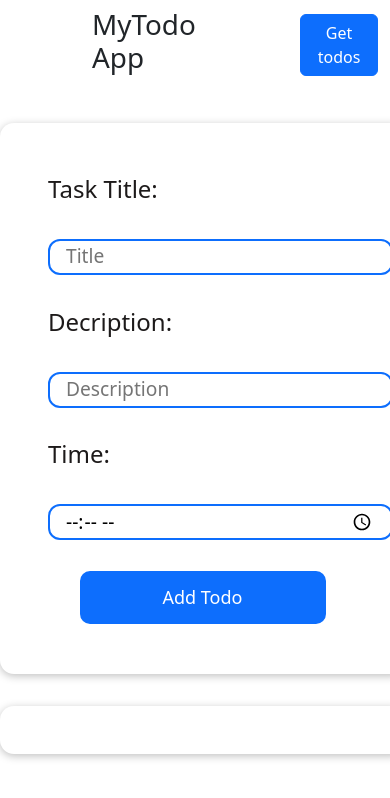
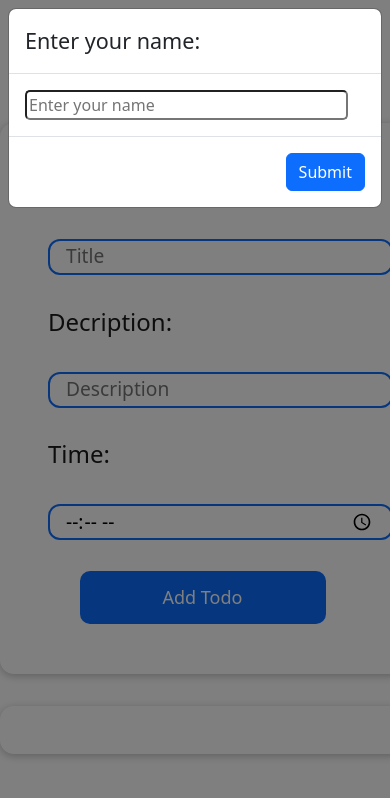
Before and after one commit to Jude-dev46/Todo-App, a React (Create React App) app: page / in a window 390 px wide. Shown: the top 798 px of the page. Built offline with nearby package versions, Linux system fonts and the light colour scheme.

Commit message:
first test

```diff
--- a/src/App.css
+++ b/src/App.css
@@ -1,6 +1,17 @@
+@media (max-width: 425px) {
+  .input {
+    width: 95%;
+    border-radius: 5px;
+  }
+}
+
 @media (max-width: 375px) {
   .header {
     width: 375px;
+  }
+  .input {
+    width: 300px;
+    border-radius: 5px;
   }
 }
 
--- a/src/App.js
+++ b/src/App.js
@@ -1,16 +1,27 @@
-import { useState } from "react";
+import { useState, useRef } from "react";
 import Header from "./components/Header";
 import Input from "./components/Input";
 import List from "./components/List";
 import TodoList from "./components/TodoList";
+import { Button, Container, Modal, Navbar } from "react-bootstrap";
 
 import "bootstrap/dist/css/bootstrap.min.css";
-import { Container, Navbar } from "react-bootstrap";
 import "./App.css";
 
 function App() {
   const [todoList, setTodoList] = useState([]);
+  const [show, setShow] = useState(true);
+  const nameRef = useRef();
+  const [userName, setUserName] = useState("");
 
+  // Getting the username
+  const handleClose = () => {
+    const name = nameRef.current.value;
+    setUserName(name);
+    setShow(false);
+  };
+
+  // Adding new todos
   async function addTodoHandler(inputs) {
     setTodoList((prevTodoList) => {
       return [
@@ -24,8 +35,10 @@ function App() {
         },
       ];
     });
+
+    // Sending todos to the database
     const response = await fetch(
-      "https://react-http-63a8f-default-rtdb.firebaseio.com/todo.json",
+      `https://react-http-63a8f-default-rtdb.firebaseio.com/${userName}.json`,
       {
         method: "POST",
         body: JSON.stringify(inputs),
@@ -40,11 +53,27 @@ function App() {
 
   return (
     <div>
+      <Modal show={show} onHide={handleClose} backdrop="static">
+        <Modal.Header>
+          <Modal.Title>Enter your name:</Modal.Title>
+        </Modal.Header>
+        <Modal.Body>
+          <input
+            type="text"
+            placeholder="Enter your name"
+            className="input"
+            ref={nameRef}
+          />
+        </Modal.Body>
+        <Modal.Footer>
+          <Button onClick={handleClose}>Submit</Button>
+        </Modal.Footer>
+      </Modal>
       <div>
         <Navbar>
           <Container className="header">
             <Header />
-            <List />
+            <List name={userName} />
           </Container>
         </Navbar>
         <div>
--- a/src/components/Input.js
+++ b/src/components/Input.js
@@ -60,7 +60,6 @@ const Input = (props) => {
         .replace(" PM", "");
 
       if (timeString === reminder) {
-        console.log("Reminder");
         setIsPlaying(true);
         audio.play();
       } else {
--- a/src/components/List.js
+++ b/src/components/List.js
@@ -3,15 +3,16 @@ import { Button, Modal } from "react-bootstrap";
 
 import classes from "./List.module.css";
 
-const List = () => {
+const List = (props) => {
   const [show, setShow] = useState(false);
+  const [todo, setTodo] = useState([]);
   const handleClose = () => setShow(false);
+  const userName = props.name;
 
-  const [todo, setTodo] = useState([]);
-
+  // Getting todos from database
   async function handleShow() {
     const req = await fetch(
-      "https://react-http-63a8f-default-rtdb.firebaseio.com/todo.json"
+      `https://react-http-63a8f-default-rtdb.firebaseio.com/${userName}.json`
     );
     const data = await req.json();
 
--- a/src/components/TodoList.js
+++ b/src/components/TodoList.js
@@ -3,21 +3,17 @@ import ListItem from "./ListItem";
 import Card from "./UI/Card";
 
 const TodoList = ({ todos }) => {
-  console.log(todos);
   const [todo, setTodo] = useState(todos);
 
   useEffect(() => {
     setTodo(todos);
   }, [todos]);
 
-  console.log(todo);
-
   const removeTodoHandler = (id) => {
     const removeItem = todo.filter((todo) => {
       return todo.id !== id;
     });
     setTodo(removeItem);
-    console.log(todo);
 
     // const index = todo.findIndex((todo) => todo.id !== id);
     // if (index !== -1) {
```
